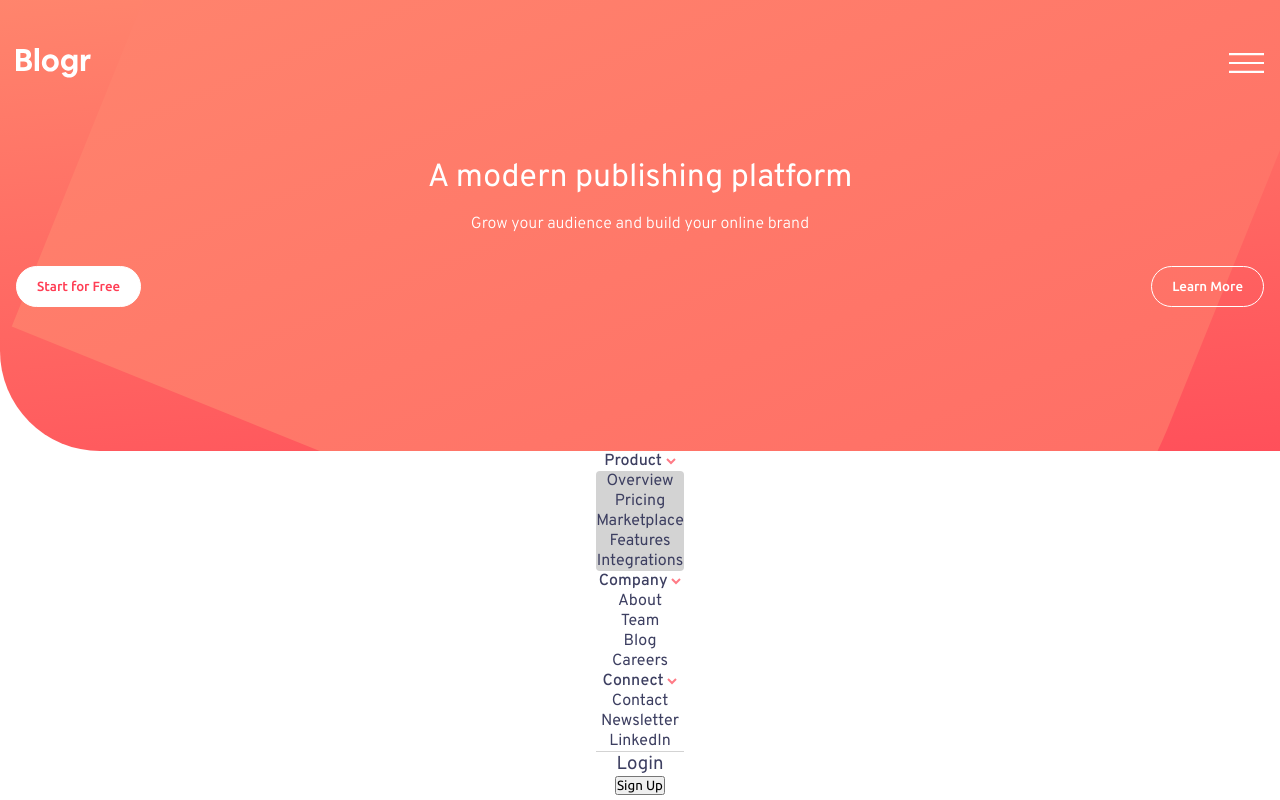
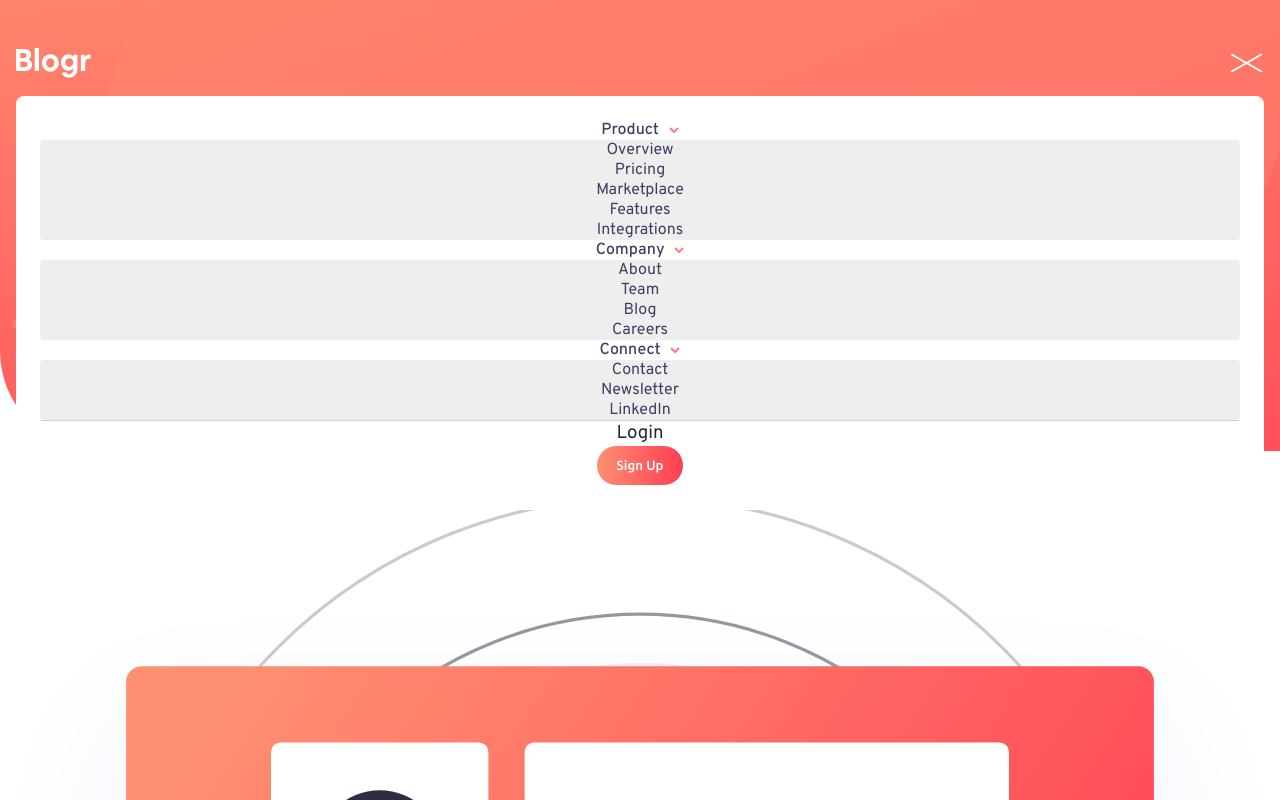
Before and after one commit to nadielotiene/blogr-landing-page, a plain HTML site: page index.html in a window 1280 px wide. Both pictures are taken after a click on the picture 1246 px from the left and 62 px from the top of the page. Shown: the top 800 px of the page. Drawn offline with Linux system fonts and the light colour scheme.

Commit message:
add nav features

```diff
--- a/app.js
+++ b/app.js
@@ -0,0 +1,23 @@
+const nav = document.getElementById('mobile-nav');
+const openBtn = document.getElementById('menu-open');
+const closeBtn = document.getElementById('menu-close');
+const headerBar = document.getElementById('header-bar');
+
+openBtn.addEventListener('click', () => {
+    nav.classList.add('open');
+    openBtn.style.display = 'none';
+    closeBtn.style.display = 'block';
+});
+
+closeBtn.addEventListener('click', () => {
+    nav.classList.remove('open');
+    openBtn.style.display = 'block';
+    closeBtn.style.display = 'none';
+});
+
+document.querySelectorAll('.has-dropdown').forEach(item => {
+    item.querySelector('.nav__link').addEventListener('click', (e) => {
+        e.stopPropagation();
+        item.classList.toggle('open');
+    });
+});
--- a/index.html
+++ b/index.html
@@ -12,68 +12,18 @@
 </head>
 <body>
   <div class="page-wrapper">
+
   <header class="header">
-    <!-- <nav class="nav" id="mobile-nav">
+    <section class="container">
+      <div id="header-bar" class="header-bar--div">
+        <img src="./images/logo.svg" alt="Blogr logo" class="header-logo">
+        <img src="./images/icon-hamburger.svg" id="menu-open" class="menu-icon" alt="">
+        <img src="./images/icon-close.svg" id="menu-close" class="menu-icon" alt="">
+      </div>
+
+
+      <nav id="mobile-nav" class="nav">
         <ul class="menu">
-        <li class="nav__list has-dropdown">
-          <a href="#" class="nav__link">
-            <span class="nav__text">Product</span>
-            <img src="./images/icon-arrow-dark.svg" alt="" class="arrow-icon">
-          </a>
-          <ul class="dropdown nested product">
-            <li class="nav__list"><a href="#" class="nav__link">Overview</a></li>
-            <li class="nav__list"><a href="#" class="nav__link">Pricing</a></li>
-            <li class="nav__list"><a href="#" class="nav__link">Marketplace</a></li>
-            <li class="nav__list"><a href="#" class="nav__link">Features</a></li>
-            <li class="nav__list"><a href="#" class="nav__link">Integrations</a></li>
-          </ul>
-        </li>
-        <a href="#" class="nav__link">
-          <span class="nav__text">Company</span>
-          <img src="./images/icon-arrow-dark.svg" alt="" class="arrow-icon">
-        </a>
-        <ul class="dropdown nested company">
-          <li class="nav__list"><a href="#" class="nav__link">About</a></li>
-          <li class="nav__list"><a href="#" class="nav__link">Team</a></li>
-          <li class="nav__list"><a href="#" class="nav__link">Blog</a></li>
-          <li class="nav__list"><a href="#" class="nav__link">Careers</a></li>
-        </ul>
-        <a href="#" class="nav__link">
-          <span class="nav__text">Connect</span>
-          <img src="./images/icon-arrow-dark.svg" alt="" class="arrow-icon">
-        </a>
-        <ul class="dropdown nested connect">
-          <li class="nav__list"><a href="#" class="nav__link">Contact</a></li>
-          <li class="nav__list"><a href="#" class="nav__link">Newsletter</a></li>
-          <li class="nav__list"><a href="#" class="nav__link">LinkedIn</a></li>
-        </ul>
-      </ul>
-      <div class="hr"></div>
-      <div class="nav__btns">
-        <button class="login__btn btn">Login</button>
-        <button class="sign-up__btn btn">Sign Up</button>
-      </div>
-    </nav> -->
-
-    <section class="container">
-      <div class="header-bar--div">
-        <img src="./images/logo.svg" alt="Blogr logo" class="header-logo">
-        <img src="./images/icon-hamburger.svg" alt="Hamburger menu icon" class="menu-icon">
-      </div>
-      <div class="header--content">
-        <h1 class="header__h">A modern publishing platform</h1>
-        <p class="header__p">Grow your audience and build your online brand</p>
-
-        <div class="header__btn--div">
-          <button class="start-free__btn btn">Start for Free</button>
-          <button class="learn-more__btn btn">Learn More</button>
-        </div>
-      </div>
-    </section>
-  </header>
-
-  <nav class="nav">
-    <ul class="menu" id="mobile-nav">
           <li class="nav__list has-dropdown">
             <a href="#" class="nav__link">
               <span class="nav__text">Product</span>
@@ -104,6 +54,7 @@
               <span class="nav__text">Company</span>
               <img src="./images/icon-arrow-dark.svg" alt="" class="arrow-icon">
             </a>
+            <div class="nested--div">
               <ul class="dropdown nested features">
                 <li class="nav__list">
                   <a href="#" class="nav__link">About</a>
@@ -118,12 +69,14 @@
                   <a href="#" class="nav__link">Careers</a>
                 </li>
               </ul>
+            </div>
           </li>
           <li class="nav__list has-dropdown">
             <a href="#" class="nav__link">
               <span class="nav__text">Connect</span>
               <img src="./images/icon-arrow-dark.svg" alt="" class="arrow-icon">
             </a>
+            <div class="nested--div">
               <ul class="dropdown nested features">
                 <li class="nav__list">
                   <a href="#" class="nav__link">Contact</a>
@@ -135,12 +88,27 @@
                   <a href="#" class="nav__link">LinkedIn</a>
                 </li>
               </ul>
+            </div>
           </li>
           <div class="hr"></div>
           <h3>Login</h3>
-      <button class="sign-up__btn btn">Sign Up</button>
+          <button class="signup__btn btn">Sign Up</button>
         </ul>
       </nav>
+
+
+      <div class="header--content">
+        <h1 class="header__h">A modern publishing platform</h1>
+        <p class="header__p">Grow your audience and build your online brand</p>
+
+        <div class="header__btn--div">
+          <button class="start-free__btn btn">Start for Free</button>
+          <button class="learn-more__btn btn">Learn More</button>
+        </div>
+      </div>
+    </section>
+  </header>
+
 
   <main class="main">
     <section class="container">
--- a/style.css
+++ b/style.css
@@ -75,6 +75,7 @@ a, button {
 /* ~~~~~~~~~~~~~~~~~~~~~~~ Header ~~~~~~~~~~~~~~~~~~~~~~~~~~ */
 
 .header {
+    position: relative;
     font-size: var(--p-font-size);
     background-image: url("./images/bg-pattern-intro-mobile.svg"),
         linear-gradient(to bottom right, var(--orange-300), var(--red-550));
@@ -172,11 +173,24 @@ ul, li, a {
 /* ~~~~~~~~~~~~~~~~~~~~~~~ Nav ~~~~~~~~~~~~~~~~~~~~~~~~~~~~~ */
 
 .nav {
+    display: none;
+    position: absolute;
+    top: 6rem;
+    left: 1rem;
+    right: 1rem;
     background-color: var(--white);
-    text-align: center;
-    display: flex;
-    justify-content: center;
-    color: var(--purple-900);
+    border-radius: 8px;
+    padding: 1.5rem;
+    z-index: 10;
+    color: var(--gray-900);
+}
+
+#menu-close {
+    display: none;
+}
+
+.nav.open {
+    display: block;
 }
 
 .nav__text {
@@ -188,9 +202,24 @@ ul, li, a {
     color: var(--purple-900);
 }
 
+.arrow-icon {
+    width: 10px;
+    margin-left: 6px;
+    transition: transform 0.3s;
+}
+
 .nested--div {
-    background-color: lightgray;
+    display: block;
+    background-color: #EEE;
     border-radius: 4px;
+}
+
+.has-dropdown.open .nested--div {
+    display: none;
+}
+
+.has-dropdown.open .arrow-icon {
+    transform: rotate(180deg);
 }
 
 .hr {
@@ -199,6 +228,15 @@ ul, li, a {
 
 h3 {
     font-weight: var(--regular);
+}
+
+.signup__btn {
+    font-weight: var(--medium);
+    border: 1px solid var(--white);
+    border-radius: 50px;
+    padding: 12px 20px;
+    background: linear-gradient(to right, var(--orange-300), var(--red-550));
+    color: var(--white);
 }
 
 /* ~~~~~~~~~~~~~~~~~~~~~~~ Main ~~~~~~~~~~~~~~~~~~~~~~~~~~~~ */
```
Lines whose indentation alone changed are shown as unchanged.
